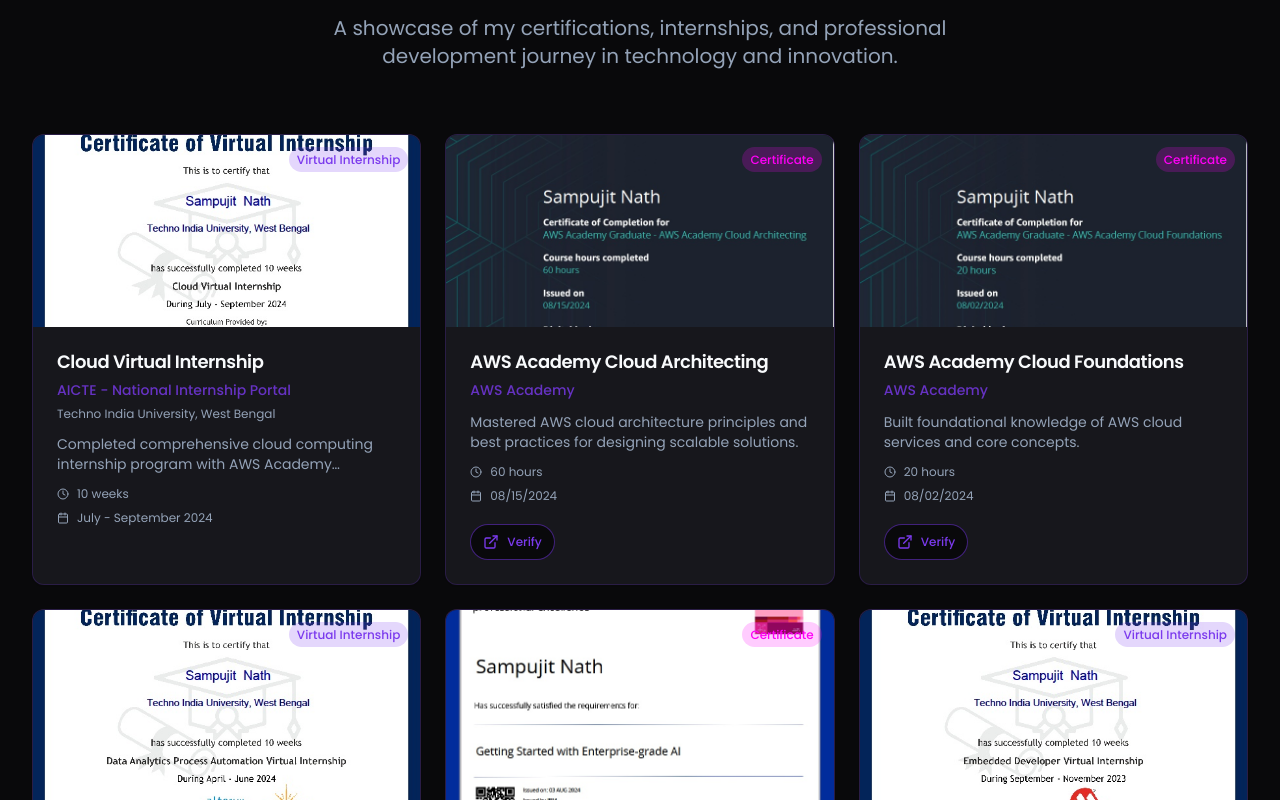
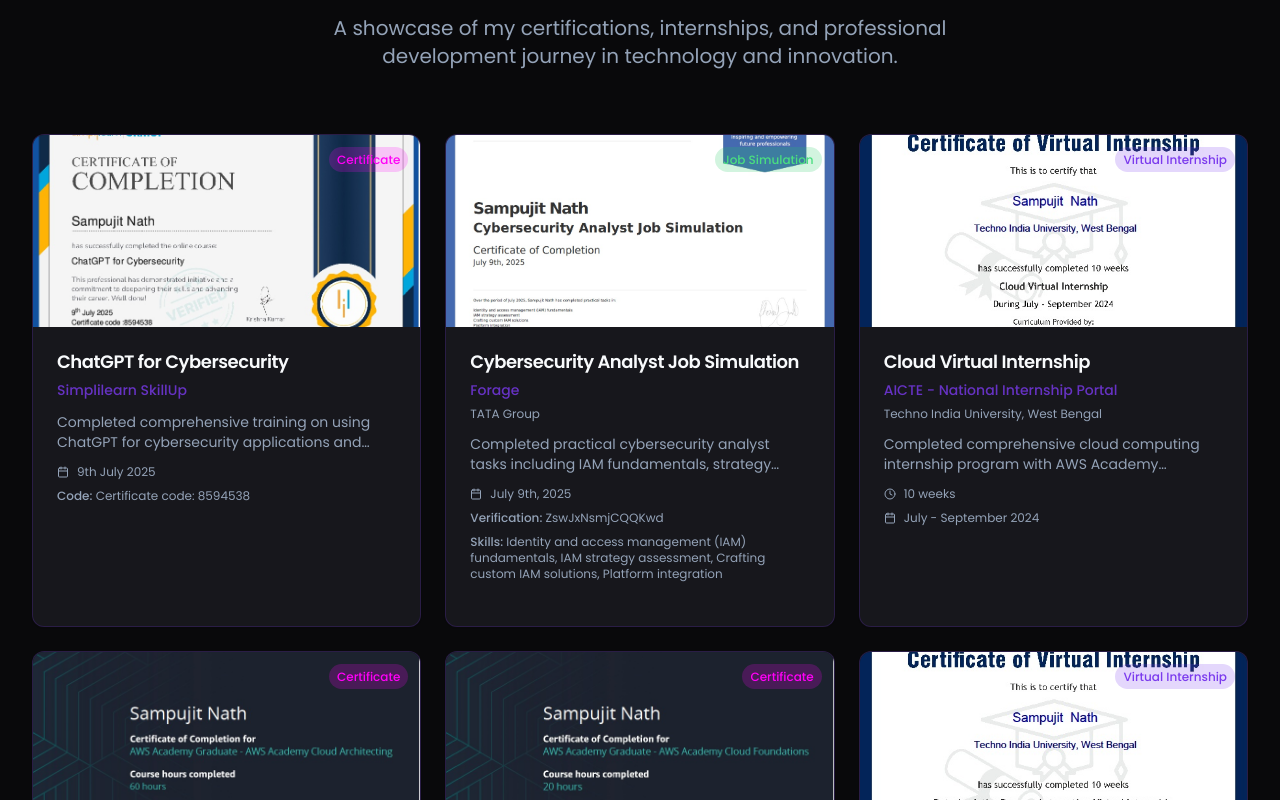
Before and after one commit to sampujit/sampujit, a React (Vite) app: page / in a window 1280 px wide. Shown: the part 4300-5100 px from the top of the page. Built offline with nearby package versions, Linux system fonts and the light colour scheme.

Commit message:
Add new certificates to portfolio
Added new certificates with details to the portfolio section.

```diff
--- a/src/components/sections/PortfolioSection.tsx
+++ b/src/components/sections/PortfolioSection.tsx
@@ -35,6 +35,27 @@ const PortfolioSection: React.FC = () => {
   }, []);
 
   const certifications = [
+    {
+      title: "ChatGPT for Cybersecurity",
+      provider: "Simplilearn SkillUp",
+      issued: "9th July 2025",
+      code: "Certificate code: 8594538",
+      image: "/lovable-uploads/f326824e-d4cf-40c8-ba38-fbc43b057af0.png",
+      type: "Certificate",
+      description: "Completed comprehensive training on using ChatGPT for cybersecurity applications and threat analysis.",
+    },
+    {
+      title: "Cybersecurity Analyst Job Simulation",
+      provider: "Forage",
+      institution: "TATA Group",
+      issued: "July 9th, 2025",
+      skills: "Identity and access management (IAM) fundamentals, IAM strategy assessment, Crafting custom IAM solutions, Platform integration",
+      verificationCode: "ZswJxNsmjCQQKwd",
+      userCode: "yQpPP4EGLghSkAsgK",
+      image: "/lovable-uploads/09b05732-fa79-4602-9c5a-98d4f95ae8fc.png",
+      type: "Job Simulation",
+      description: "Completed practical cybersecurity analyst tasks including IAM fundamentals, strategy assessment, and custom solutions development.",
+    },
     {
       title: "Cloud Virtual Internship",
       provider: "AICTE - National Internship Portal",
@@ -156,6 +177,7 @@ const PortfolioSection: React.FC = () => {
                       cert.type === 'Virtual Internship' ? 'bg-primary/20 text-primary' :
                       cert.type === 'Certificate' ? 'bg-accent/20 text-accent' :
                       cert.type === 'Achievement' ? 'bg-yellow-500/20 text-yellow-400' :
+                      cert.type === 'Job Simulation' ? 'bg-green-500/20 text-green-400' :
                       'bg-secondary/20 text-secondary-foreground'
                     }`}>
                       {cert.type}
@@ -210,6 +232,18 @@ const PortfolioSection: React.FC = () => {
                     {cert.supporter && (
                       <div className="text-xs text-muted-foreground">
                         <span className="font-medium">Supported by:</span> {cert.supporter}
+                      </div>
+                    )}
+
+                    {cert.code && (
+                      <div className="text-xs text-muted-foreground">
+                        <span className="font-medium">Code:</span> {cert.code}
+                      </div>
+                    )}
+
+                    {cert.verificationCode && (
+                      <div className="text-xs text-muted-foreground">
+                        <span className="font-medium">Verification:</span> {cert.verificationCode}
                       </div>
                     )}
 
```
Also changed, not shown: public/lovable-uploads/09b05732-fa79-4602-9c5a-98d4f95ae8fc.png (added), public/lovable-uploads/f326824e-d4cf-40c8-ba38-fbc43b057af0.png (added).
